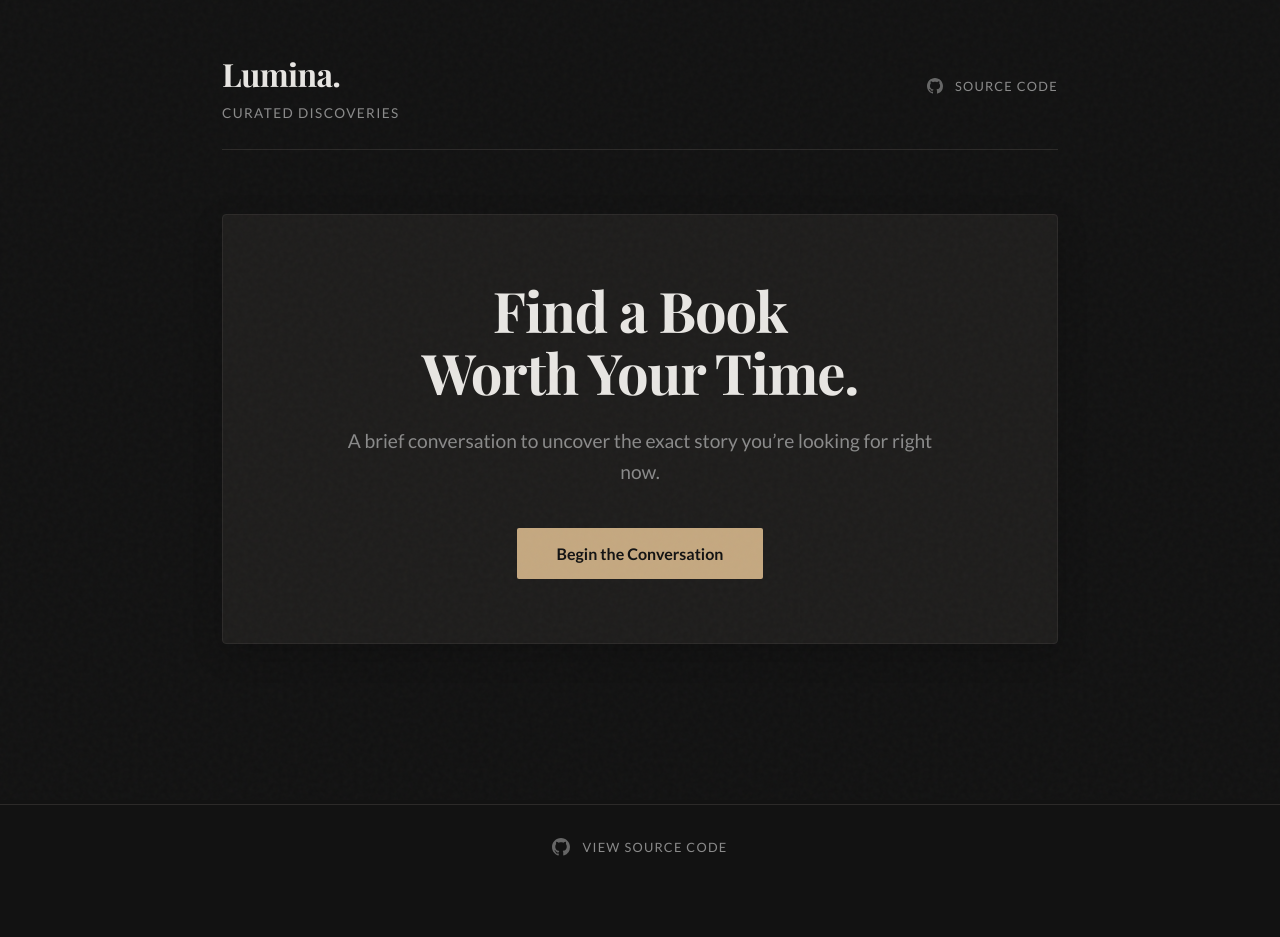
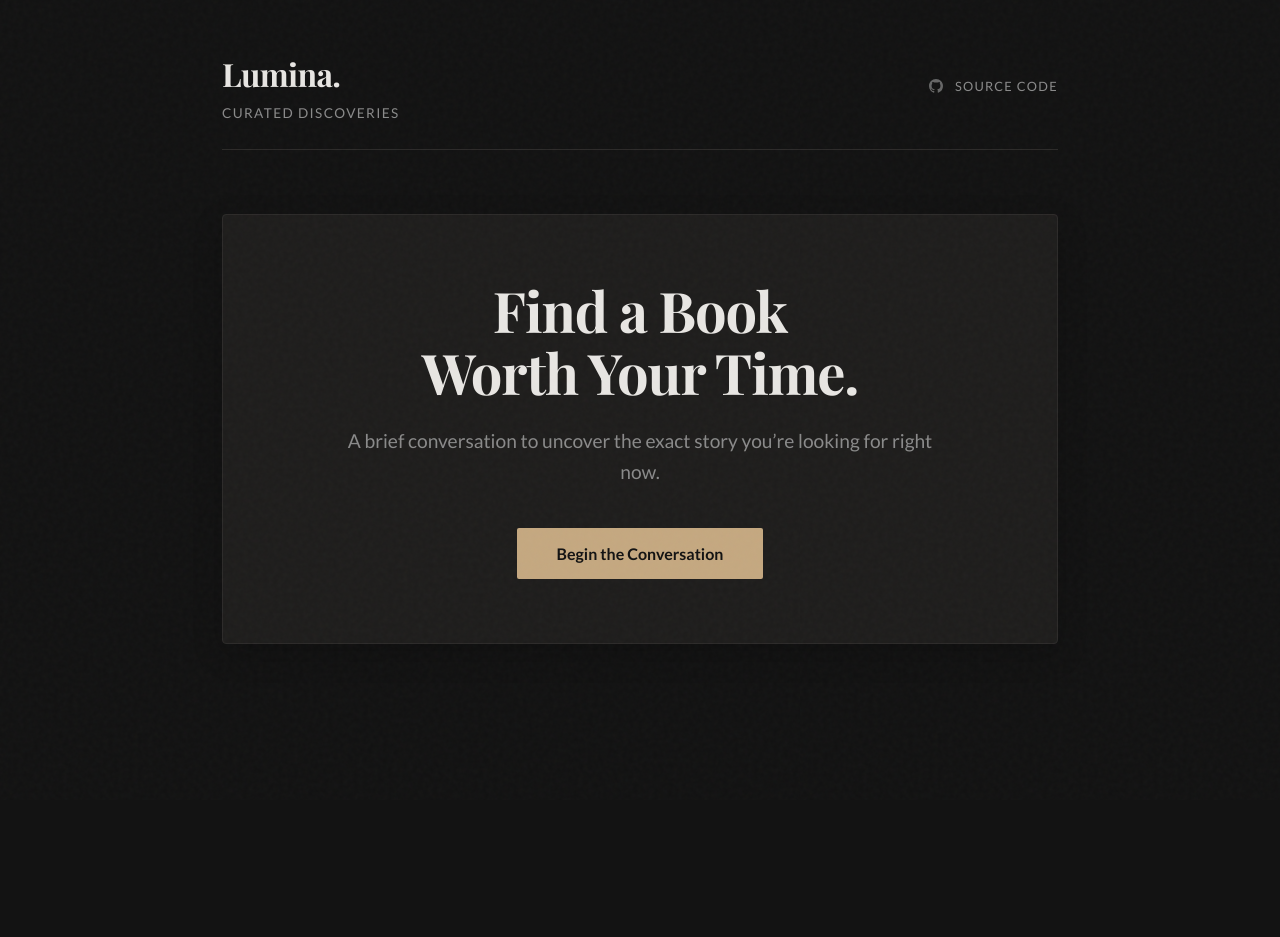
Before and after one commit to themehmi/Book-Recommendation-System-Using-API, a Flask app: page / in a window 1280 px wide. After the commit the page ends 644 px from the top, so only its background shows below. Run offline with Flask 3, Linux system fonts and the light colour scheme; some libraries are stand-ins or nearby versions; some web fonts are replaced.

Commit message:
Refactor HTML structure and update stylesheet links

```diff
--- a/templates/index.html
+++ b/templates/index.html
@@ -7,7 +7,7 @@
     <link rel="preconnect" href="https://fonts.googleapis.com">
     <link rel="preconnect" href="https://fonts.gstatic.com" crossorigin>
     <link href="https://fonts.googleapis.com/css2?family=Lato:ital,wght@0,300;0,400;0,700;1,400&family=Playfair+Display:ital,wght@0,400;0,600;0,700;1,400&display=swap" rel="stylesheet">
-    <link rel="stylesheet" href="/static/style.css">
+    <link rel="stylesheet" href="style.css">
 </head>
 <body class="editorial-theme">
     <div class="texture-overlay"></div>
@@ -19,15 +19,13 @@
                 <span class="brand-subtitle">Curated Discoveries</span>
             </div>
 
-    <!-- Source Link moved here -->
             <div class="header-actions">
                 <a href="https://github.com/themehmi/Book-Recommendation-System-Using-API/" target="_blank" class="source-link top-right">
-            <svg viewBox="0 0 24 24" width="16" height="16" fill="currentColor"><path d="M12 0C5.37 0 0 5.37 0 12c0 5.31 3.435 9.795 8.205 11.385.6.105.825-.255.825-.57 0-.285-.015-1.23-.015-2.235-3.015.555-3.795-.735-4.035-1.41-.135-.345-.72-1.41-1.23-1.695-.42-.225-1.02-.78-.015-.795.945-.015 1.62.87 1.845 1.23 1.08 1.815 2.805 1.305 3.495.99.105-.78.42-1.305.765-1.605-2.67-.3-5.46-1.335-5.46-5.925 0-1.305.465-2.385 1.23-3.225-.12-.3-.54-1.53.12-3.18 0 0 1.005-.315 3.3 1.23.96-.27 1.98-.405 3-.405s2.04.135 3 .405c2.295-1.56 3.3-1.23 3.3-1.23.66 1.65.24 2.88.12 3.18.765.84 1.23 1.905 1.23 3.225 0 4.605-2.805 5.625-5.475 5.925.435.375.81 1.095.81 2.22 0 1.605-.015 2.895-.015 3.3 0 .315.225.69.825.57A12.02 12.02 0 0024 12c0-6.63-5.37-12-12-12z"/></svg>
+                    <svg viewBox="0 0 24 24" width="14" height="14" fill="currentColor"><path d="M12 0C5.37 0 0 5.37 0 12c0 5.31 3.435 9.795 8.205 11.385.6.105.825-.255.825-.57 0-.285-.015-1.23-.015-2.235-3.015.555-3.795-.735-4.035-1.41-.135-.345-.72-1.41-1.23-1.695-.42-.225-1.02-.78-.015-.795.945-.015 1.62.87 1.845 1.23 1.08 1.815 2.805 1.305 3.495.99.105-.78.42-1.305.765-1.605-2.67-.3-5.46-1.335-5.46-5.925 0-1.305.465-2.385 1.23-3.225-.12-.3-.54-1.53.12-3.18 0 0 1.005-.315 3.3 1.23.96-.27 1.98-.405 3-.405s2.04.135 3 .405c2.295-1.56 3.3-1.23 3.3-1.23.66 1.65.24 2.88.12 3.18.765.84 1.23 1.905 1.23 3.225 0 4.605-2.805 5.625-5.475 5.925.435.375.81 1.095.81 2.22 0 1.605-.015 2.895-.015 3.3 0 .315.225.69.825.57A12.02 12.02 0 0024 12c0-6.63-5.37-12-12-12z"/></svg>
                     <span>Source Code</span>
                 </a>
             </div>
 
-    <!-- Progress indicator remains here as well -->
             <div class="progress-indicator hidden" id="progress-container">
                 <span class="progress-text" id="progress-text">Inquiry 1 of 10</span>
                 <div class="progress-bar-wrap">
@@ -37,22 +35,18 @@
         </header>
 
         <main class="main-content">
-            <!-- Start Section -->
             <section id="start-section" class="content-section center-align">
                 <div class="editorial-card">
                     <h2 class="headline-large">Find a Book<br>Worth Your Time.</h2>
                     <p class="body-text-large">A brief conversation to uncover the exact story you’re looking for right now.</p>
-                    <button id="start-btn" class="primary-btn">
-                        Begin the Conversation
-                    </button>
+                    <button id="start-btn" class="primary-btn">Begin the Conversation</button>
                 </div>
             </section>
 
-            <!-- Quiz Section -->
             <section id="quiz-section" class="content-section hidden">
                 <div class="inquiry-card">
                     <div class="section-label">Current Inquiry</div>
-                    <h3 id="question-text" class="question-text">Loading question...</h3>
+                    <h3 id="question-text" class="question-text">What mood are you looking for today?</h3>
                     <form id="quiz-form" class="response-form">
                         <div class="input-group">
                             <input type="text" id="answer-input" placeholder="Your thoughts..." required autocomplete="off">
@@ -64,46 +58,24 @@
                 </div>
             </section>
 
-            <!-- Loading Section -->
             <section id="loading-section" class="content-section center-align hidden">
                 <div class="loading-state">
                     <div class="elegant-spinner"></div>
-                    <p id="loading-text-display" class="loading-text">Gathering thoughts...</p>
+                    <p class="loading-text">Consulting the archives...</p>
                 </div>
             </section>
 
-            <!-- Error Section -->
-            <section id="error-section" class="content-section center-align hidden">
-                <div class="editorial-card error-card">
-                    <h3 class="headline-medium">An Interruption</h3>
-                    <p id="error-text" class="body-text">We lost our place in the stacks.</p>
-                    <button id="retry-btn" class="secondary-btn">Try Again</button>
-                </div>
-            </section>
-
-            <!-- Results Section -->
             <section id="results-section" class="content-section hidden">
                 <div class="results-header">
                     <h2 class="headline-medium">Your Selected Collection</h2>
-                    <p class="body-text">Based on our conversation, we recommend the following titles.</p>
                 </div>
-                <div class="book-grid" id="books-grid">
-                    <!-- Book cards will be injected here -->
-                </div>
+                <div class="book-grid" id="books-grid"></div>
                 <div class="results-footer">
                     <button id="restart-btn" class="secondary-btn">Start a New Search</button>
                 </div>
             </section>
         </main>
     </div>
-
-    <footer class="site-footer">
-    <a href="https://github.com/themehmi/Book-Recommendation-System-Using-API/" target="_blank" class="source-link">
-        <svg viewBox="0 0 24 24" width="18" height="18" fill="currentColor"><path d="M12 0C5.37 0 0 5.37 0 12c0 5.31 3.435 9.795 8.205 11.385.6.105.825-.255.825-.57 0-.285-.015-1.23-.015-2.235-3.015.555-3.795-.735-4.035-1.41-.135-.345-.72-1.41-1.23-1.695-.42-.225-1.02-.78-.015-.795.945-.015 1.62.87 1.845 1.23 1.08 1.815 2.805 1.305 3.495.99.105-.78.42-1.305.765-1.605-2.67-.3-5.46-1.335-5.46-5.925 0-1.305.465-2.385 1.23-3.225-.12-.3-.54-1.53.12-3.18 0 0 1.005-.315 3.3 1.23.96-.27 1.98-.405 3-.405s2.04.135 3 .405c2.295-1.56 3.3-1.23 3.3-1.23.66 1.65.24 2.88.12 3.18.765.84 1.23 1.905 1.23 3.225 0 4.605-2.805 5.625-5.475 5.925.435.375.81 1.095.81 2.22 0 1.605-.015 2.895-.015 3.3 0 .315.225.69.825.57A12.02 12.02 0 0024 12c0-6.63-5.37-12-12-12z"/></svg>
-        View Source Code
-    </a>
-</footer>
-
-    <script src="/static/script.js"></script>
+    <script src="script.js"></script>
 </body>
 </html>
```
Lines whose indentation alone changed are shown as unchanged.
